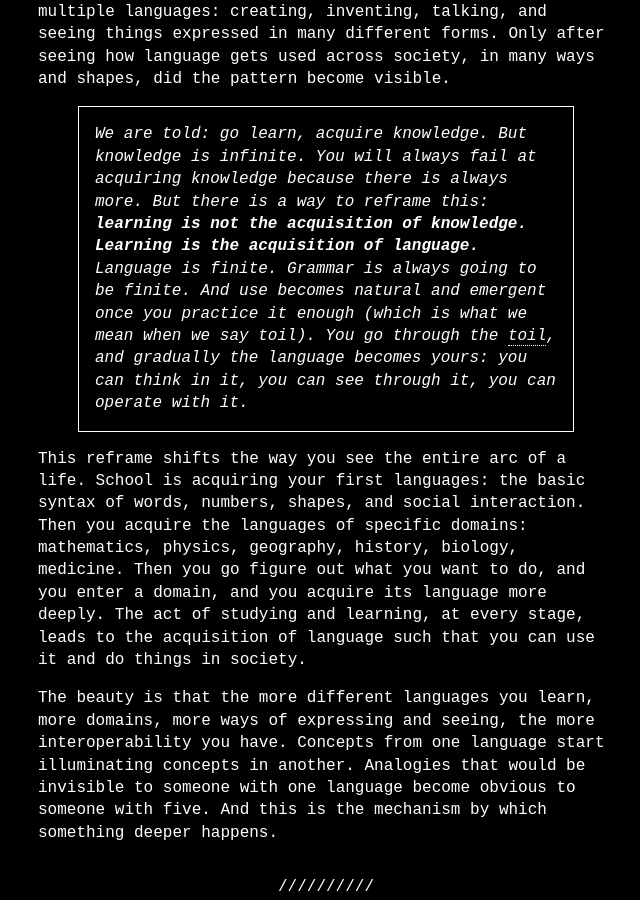
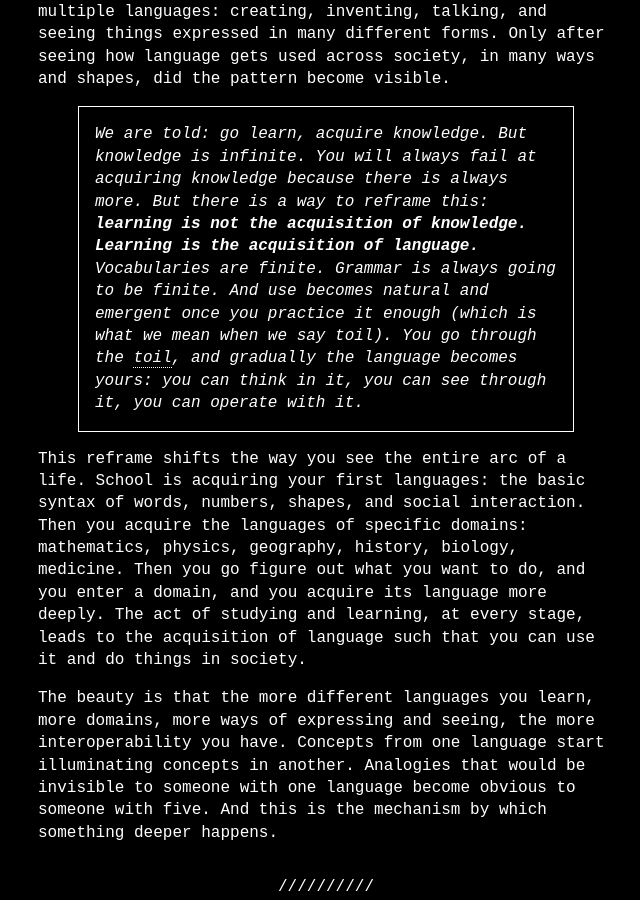
Before and after one commit to technoyoda/technoyoda.github.io, a Jekyll site: the page built from _posts/2026-04-11-linguistic-frames.md, in a window 1280 px wide and 900 px high, scrolled down 1502 px. Shown: the whole window, without its empty margins (314-954 px from the left). Built offline with Jekyll 4.4.1, drawn with Linux system fonts in a browser that asks for light colours.

Commit message:
lets see

```diff
--- a/_posts/2026-04-11-linguistic-frames.md
+++ b/_posts/2026-04-11-linguistic-frames.md
@@ -19,7 +19,7 @@ Now, the question is: why does this matter? Why are language games important, an
 The first thing I noticed is that when I was younger, nobody expressed this thought to me. And the reason is not that it was being hidden. The reason is that I had no way to grasp it even if someone told me the idea. This thought only became accessible after interacting over time in multiple languages: creating, inventing, talking, and seeing things expressed in many different forms. Only after seeing how language gets used across society, in many ways and shapes, did the pattern become visible.
 
 
-> We are told: go learn, acquire knowledge. But knowledge is infinite. You will always fail at acquiring knowledge because there is always more. But there is a way to reframe this: **learning is not the acquisition of knowledge. Learning is the acquisition of language.** Language is finite. Grammar is always going to be finite. And use becomes natural and emergent once you practice it enough (which is what we mean when we say toil). You go through the <tip t="My personal hypothesis is that learning languages happens via 'feeling'. Only you know when you have really grasped something such that you can describe and use it.">toil</tip>, and gradually the language becomes yours: you can think in it, you can see through it, you can operate with it.
+> We are told: go learn, acquire knowledge. But knowledge is infinite. You will always fail at acquiring knowledge because there is always more. But there is a way to reframe this: **learning is not the acquisition of knowledge. Learning is the acquisition of language.** Vocabularies are finite. Grammar is always going to be finite. And use becomes natural and emergent once you practice it enough (which is what we mean when we say toil). You go through the <tip t="My personal hypothesis is that learning languages happens via 'feeling'. Only you know when you have really grasped something such that you can describe and use it.">toil</tip>, and gradually the language becomes yours: you can think in it, you can see through it, you can operate with it.
 
 This reframe shifts the way you see the entire arc of a life. School is acquiring your first languages: the basic syntax of words, numbers, shapes, and social interaction. Then you acquire the languages of specific domains: mathematics, physics, geography, history, biology, medicine. Then you go figure out what you want to do, and you enter a domain, and you acquire its language more deeply. The act of studying and learning, at every stage, leads to the acquisition of language such that you can use it and do things in society.
 
```
